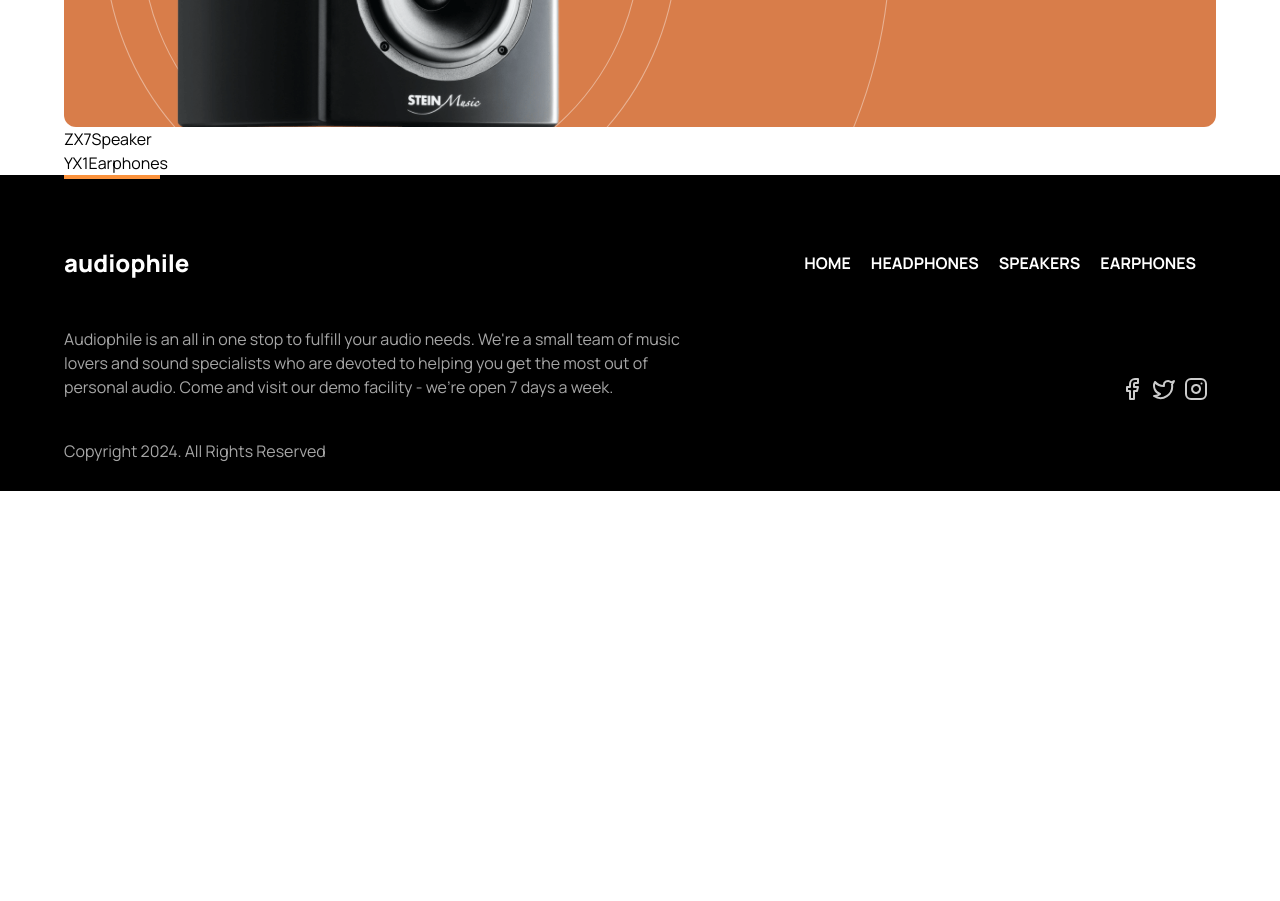
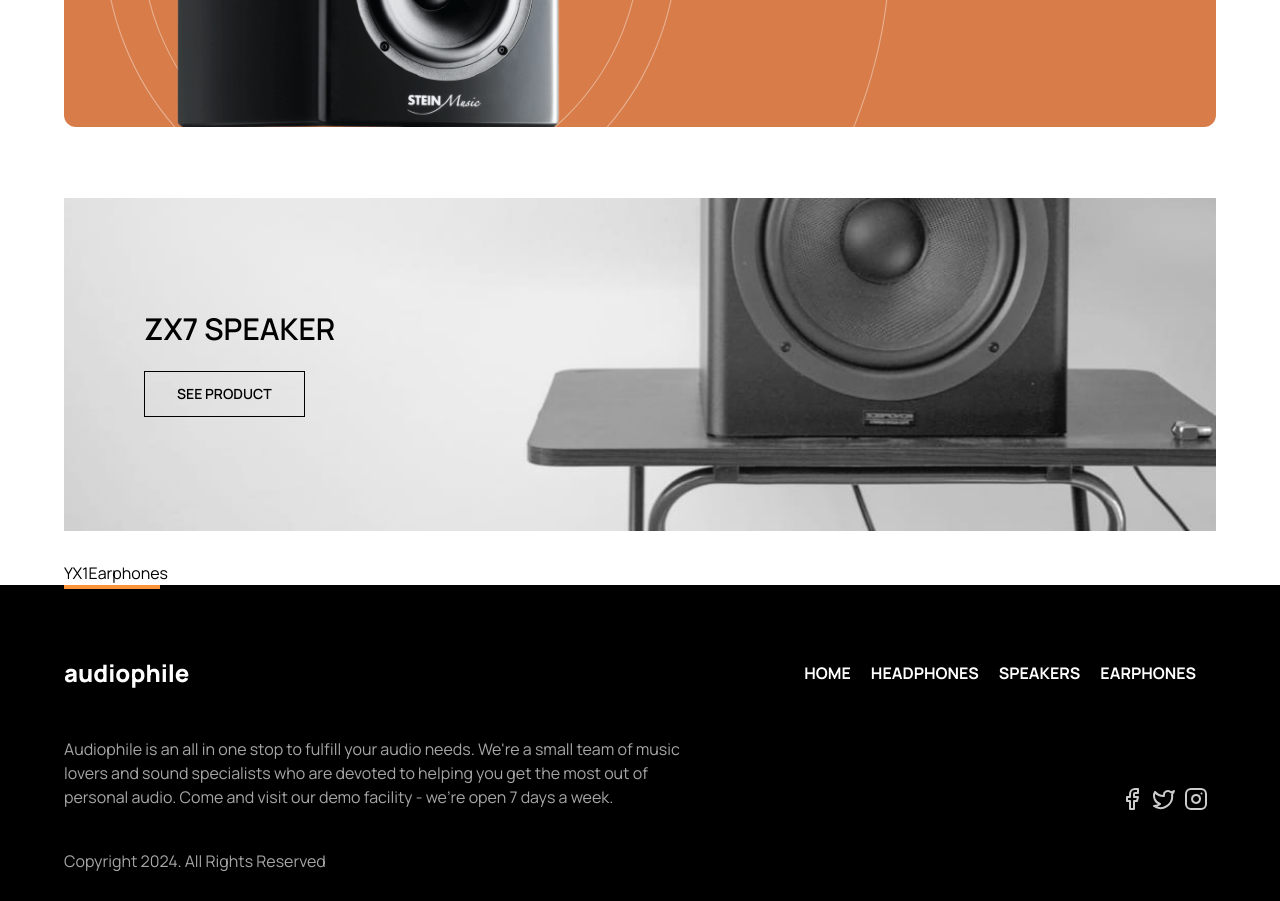
Before and after one commit to emmaGH1/audiophile-ecommerce, a Next.js app: page / in a window 1280 px wide. Shown: the part 1780-2681 px from the top of the page. Before the commit the page ends 2271 px from the top, so only its background shows below. Built offline with nearby package versions, Linux system fonts and the light colour scheme.

Commit message:
feat: Complete zx7 implementation

```diff
--- a/components/ui/home/feature-cards/ZX7Speaker.tsx
+++ b/components/ui/home/feature-cards/ZX7Speaker.tsx
@@ -1,6 +1,25 @@
+import { Button } from "../../shared/Button";
+import ImageContainer from "../../shared/ImageContainer";
+import { Title } from "../../shared/Title";
 
 export const ZX7Speaker = () => {
   return (
-    <div>ZX7Speaker</div>
+    <div className="container relative flex flex-col justify-center w-full h-full mt-10 overflow-hidden py-36">
+      <ImageContainer
+          mobileSrc="/home/mobile/image-speaker-zx7.jpg"
+          tabletSrc="/home/tablet/image-speaker-zx7.jpg"
+          desktopSrc="/home/desktop/image-speaker-zx7.jpg"
+          alt="ZX7 Speaker"
+          fill={true}
+          quality={100}
+          className="absolute object-cover sm:object-contain -z-10 rounded-xl"
+      />
+      <div className="flex flex-col ml-5 lg:ml-20">
+        <h1
+         className="text-3xl font-semibold uppercase sm:font-bold text-black-900 lg:font-semibold"
+        >ZX7 Speaker</h1>
+        <Button className="mt-6 transition-colors duration-300 bg-transparent border border-black-900 text-black-900 lg:font-semibold hover:bg-black-900 hover:text-white-text" />
+      </div>
+    </div>
   );
 };
--- a/components/ui/shared/Title.tsx
+++ b/components/ui/shared/Title.tsx
@@ -1,18 +1,17 @@
+import { CSSProperties } from "react";
 
 interface Props {
     text: string,
     className?: string
+    style?: CSSProperties
 }
 
-export const Title = ({ text, className }: Props) => {
+export const Title = ({ text, className, style }: Props) => {
   return (
-    <h1 className={`
-    font-extrabold text-4xl
-     md:text-5xl lg:text-6xl
-     text-white-text pt-5
-     sm:w-2/4 sm:mx-auto lg:mx-0 uppercase
-     ${className}`
-     }>
+    <h1 className={`font-extrabold text-4xl
+    md:text-5xl lg:text-6xl
+    text-white-text pt-5
+    sm:w-2/4 sm:mx-auto lg:mx-0 uppercase ${className}`} style={style}>
         {text}
     </h1>
   );
```
